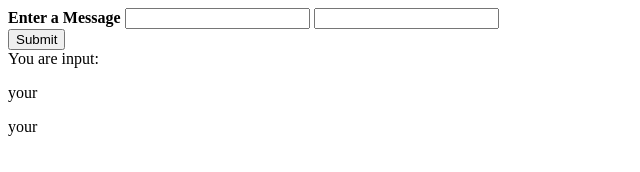
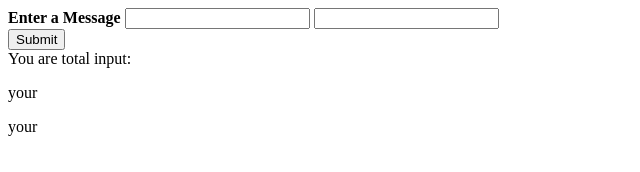
Before and after one commit to pressx2select/SD-template, a plain HTML site: page dev01.html in a window 1280 px wide. Shown: the full height of the page, 0-640 px from the left. Drawn offline with Linux system fonts and the light colour scheme.

Commit message:
Update dev01.html

```diff
--- a/dev01.html
+++ b/dev01.html
@@ -24,7 +24,7 @@
   </form>
 
   <input type="submit" onclick="showInput();"><br/>
-  <label>You are input: </label>
+  <label>You are total input: </label>
   <p>your <span id='display'></span></p>
   <p>your <span id='display'></span></p>
 
```
